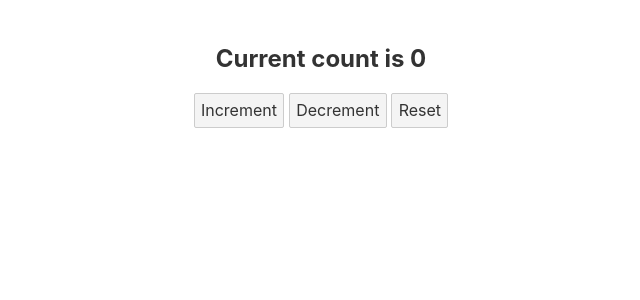
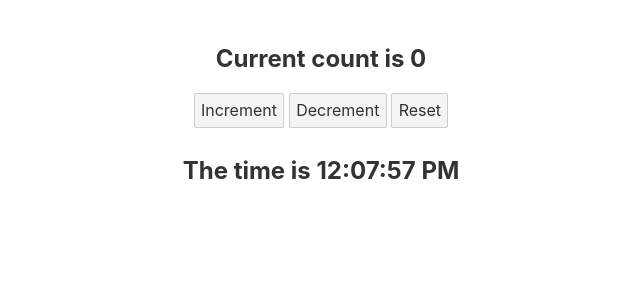
Before and after one commit to gopinav/Svelte-Tutorials, a Svelte app in the folder svelte-stores/: page / in a window 1280 px wide. Shown: the top 300 px of the page, without its empty margins (319-959 px from the left). Built offline with nearby package versions, Linux system fonts and the light colour scheme.

Commit message:
Readable store

```diff
--- a/svelte-stores/src/App.svelte
+++ b/svelte-stores/src/App.svelte
@@ -3,6 +3,7 @@
   import Increment from './components/Increment.svelte'
   import Decrement from './components/Decrement.svelte'
   import Reset from './components/Reset.svelte'
+  import Timer from './components/Timer.svelte'
 </script>
 
 <main>
@@ -10,6 +11,7 @@
   <Increment />
   <Decrement />
   <Reset />
+  <Timer />
 </main>
 
 <style>
--- /dev/null
+++ b/svelte-stores/src/components/Timer.svelte
@@ -0,0 +1,12 @@
+<script>
+  import { time } from '../stores/stores'
+
+  const dateFormatter = new Intl.DateTimeFormat('en', {
+    hour12: true,
+    hour: 'numeric',
+    minute: '2-digit',
+    second: '2-digit'
+  })
+</script>
+
+<h2>The time is {dateFormatter.format($time)}</h2>
--- a/svelte-stores/src/stores/stores.js
+++ b/svelte-stores/src/stores/stores.js
@@ -1,3 +1,13 @@
-import { writable } from 'svelte/store'
+import { writable, readable } from 'svelte/store'
 
 export const count = writable(0)
+
+export const time = readable(new Date(), set => {
+  const interval = setInterval(() => {
+    set(new Date())
+  }, 1000)
+
+  return function () {
+    clearInterval(interval)
+  }
+})
```
